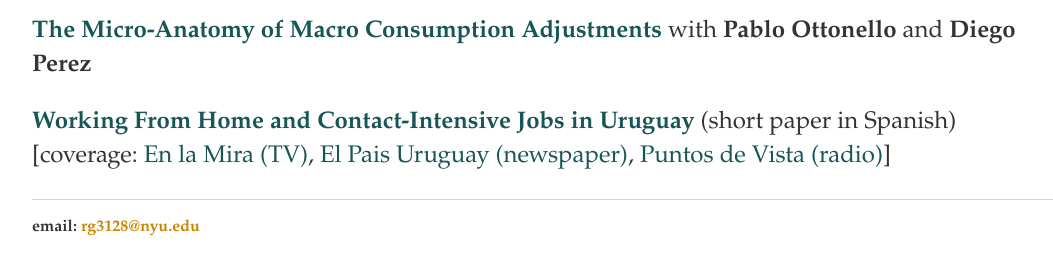
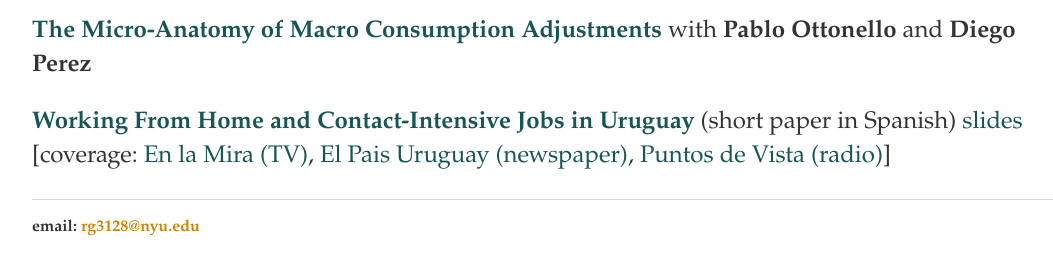
Before and after one commit to rafaguntin/rafaguntin.github.io, a Jekyll site: the page built from research/index.html, in a window 1280 px wide. Shown: the part 244-519 px from the top of the page, without its empty margins (96-1149 px from the left). Built offline with Jekyll 4.4.1, drawn with Linux system fonts in a browser that asks for light colours.

Commit message:
Update index.html

```diff
--- a/research/index.html
+++ b/research/index.html
@@ -22,7 +22,7 @@ title: Rafael Guntin - Research
 			</p>
 			<p> <a style="font-weight: bold; color:#175556"
 			       href="/research/employment_uru_covid_new.pdf"
-			       target="_blank">Working From Home and Contact-Intensive Jobs in Uruguay</a> (short paper in Spanish)
+			       target="_blank">Working From Home and Contact-Intensive Jobs in Uruguay</a> (short paper in Spanish) <a style="color:#175556" href="/research/slides_UM.pdf" target="_blank"> slides</a>
 			       [coverage:
 				<a style="color:#175556" href="https://www.youtube.com/watch?v=2Gr1WlL259c&t=6383s" target="_blank"> En la Mira (TV)</a>,
 				<a style="color:#175556" href="https://negocios.elpais.com.uy/noticias/afectan-trabajadores-uruguayos-cuarentena-distanciamiento-fisico.html" target="_blank"> El Pais Uruguay (newspaper)</a>,
```
